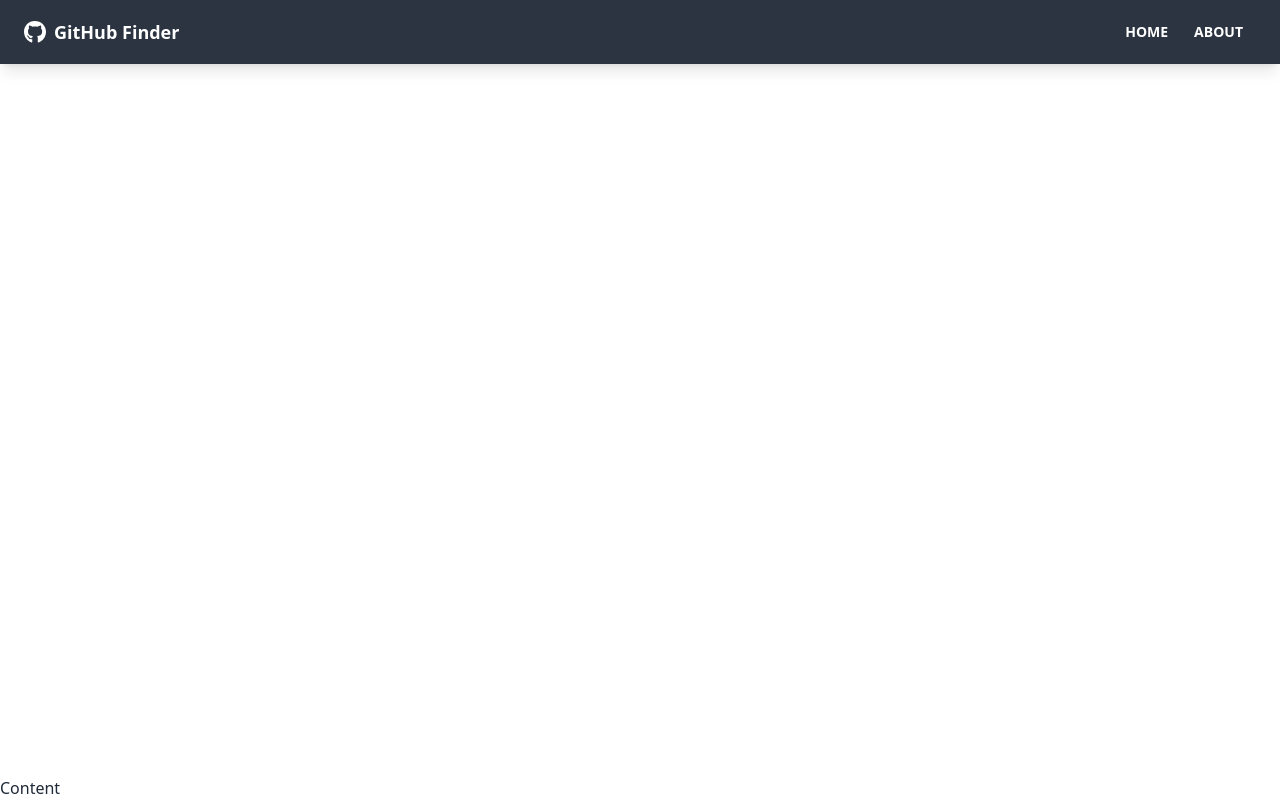
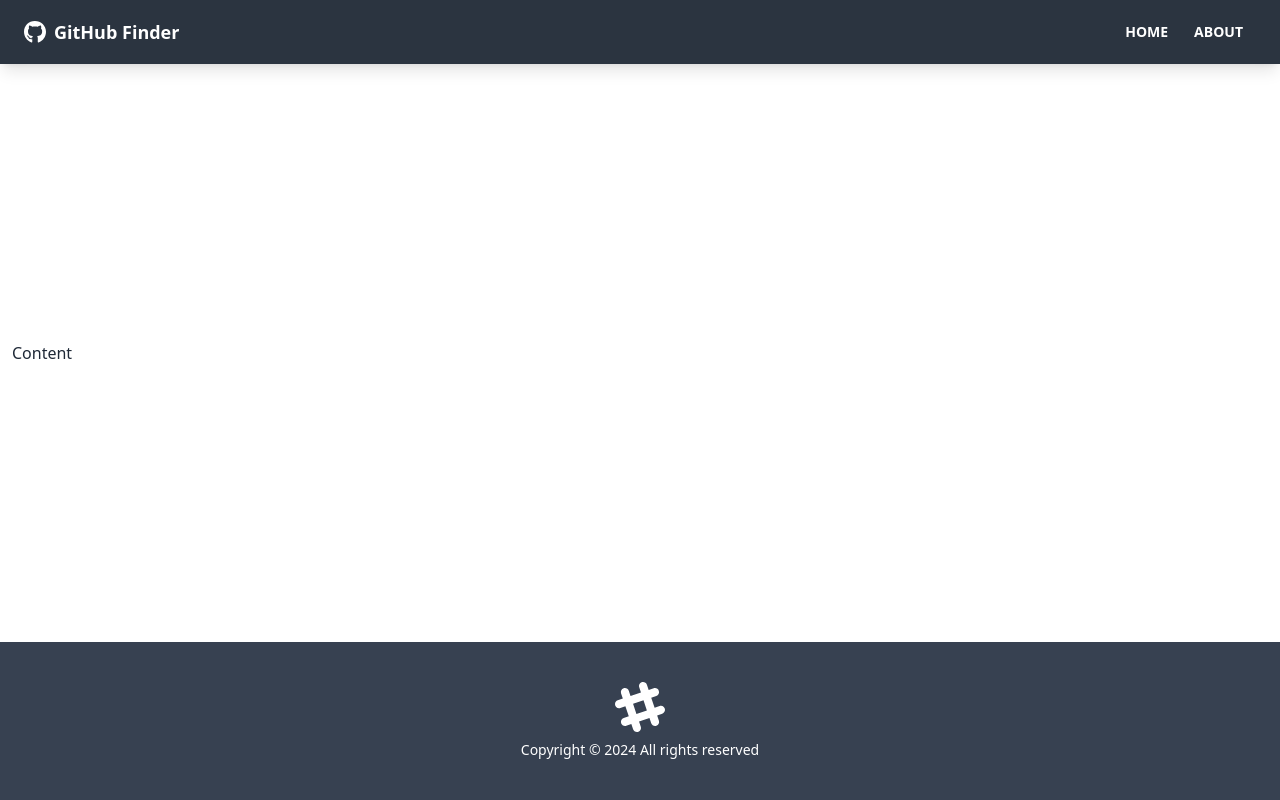
Before and after one commit to alphageekdom/github-finder-react, a React (Create React App) app: page / in a window 1280 px wide. Built offline with nearby package versions, Linux system fonts and the light colour scheme.

Commit message:
footer component

```diff
--- a/src/App.js
+++ b/src/App.js
@@ -1,12 +1,14 @@
 import { BrowserRouter as Router, Route, Routes } from 'react-router-dom';
 import Navbar from './components/layout/Navbar';
+import Footer from './components/layout/Footer';
 
 function App() {
   return (
     <Router>
       <div className='flex flex-col justify-between h-screen'>
         <Navbar />
-        <main>Content</main>
+        <main className='container mx-auto px-3 pb-12'>Content</main>
+        <Footer />
       </div>
     </Router>
   );
--- /dev/null
+++ b/src/components/layout/Footer.jsx
@@ -0,0 +1,25 @@
+import React from 'react';
+
+const Footer = () => {
+  const footerYear = new Date().getFullYear();
+  return (
+    <footer className='footer p-10 bg-gray-700 text-white footer-center'>
+      <div>
+        <svg
+          width='50'
+          height='50'
+          viewBox='0 0 24 24'
+          xmlns='http://www.w3.org/2000/svg'
+          fillRule='evenodd'
+          clipRule='evenodd'
+          className='inline-block fill-current'
+        >
+          <path d='M22.672 15.226l-2.432.811.841 2.515c.33 1.019-.209 2.127-1.23 2.456-1.15.325-2.148-.321-2.463-1.226l-.84-2.518-5.013 1.677.84 2.517c.391 1.203-.434 2.542-1.831 2.542-.88 0-1.601-.564-1.86-1.314l-.842-2.516-2.431.809c-1.135.328-2.145-.317-2.463-1.229-.329-1.018.211-2.127 1.231-2.456l2.432-.809-1.621-4.823-2.432.808c-1.355.384-2.558-.59-2.558-1.839 0-.817.509-1.582 1.327-1.846l2.433-.809-.842-2.515c-.33-1.02.211-2.129 1.232-2.458 1.02-.329 2.13.209 2.461 1.229l.842 2.515 5.011-1.677-.839-2.517c-.403-1.238.484-2.553 1.843-2.553.819 0 1.585.509 1.85 1.326l.841 2.517 2.431-.81c1.02-.33 2.131.211 2.461 1.229.332 1.018-.21 2.126-1.23 2.456l-2.433.809 1.622 4.823 2.433-.809c1.242-.401 2.557.484 2.557 1.838 0 .819-.51 1.583-1.328 1.847m-8.992-6.428l-5.01 1.675 1.619 4.828 5.011-1.674-1.62-4.829z'></path>
+        </svg>
+        <p>Copyright &copy; {footerYear} All rights reserved</p>
+      </div>
+    </footer>
+  );
+};
+
+export default Footer;
```
